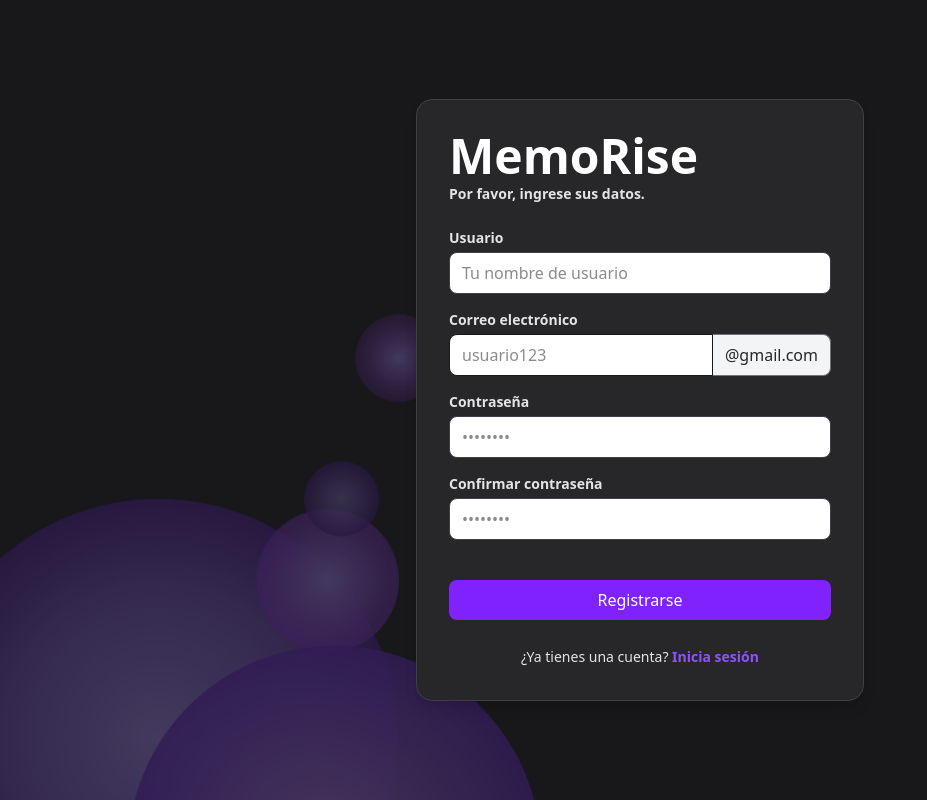
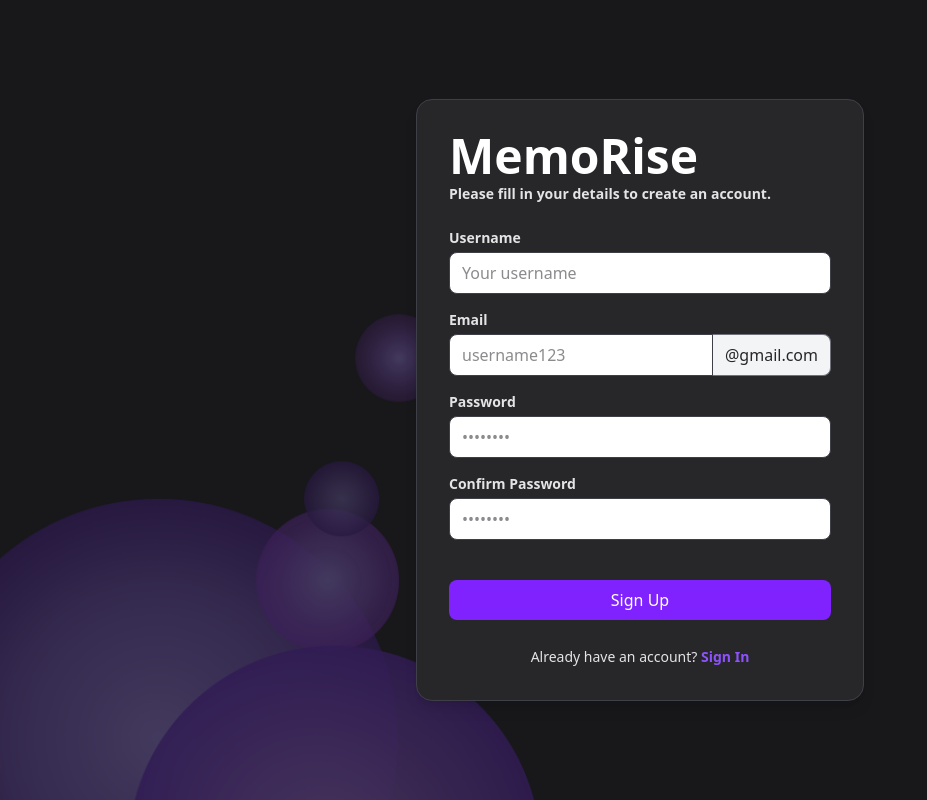
Before and after one commit to MagicExist/MemoRise, a React (Vite) app in the folder front-end/: page /register in a window 1280 px wide. Shown: the whole page, without its empty margins (0-927 px from the left). Built offline with nearby package versions, Linux system fonts and the light colour scheme.

Commit message:
fix:Improve registration text

```diff
--- a/front-end/src/components/AuthComponents/Login.tsx
+++ b/front-end/src/components/AuthComponents/Login.tsx
@@ -116,7 +116,7 @@ const Login: React.FC = () => {
               name="email"
               value={formData.email}
               onChange={handleChange}
-              placeholder="username123"
+              placeholder="Email"
               maxLength={76}
               className="flex-1 px-3 py-2 border border-zinc-700 rounded-l-lg bg-white text-zinc-900 focus:outline-none focus:ring focus:ring-violet-500"
             />
--- a/front-end/src/components/AuthComponents/Registration.tsx
+++ b/front-end/src/components/AuthComponents/Registration.tsx
@@ -13,7 +13,7 @@ const Registration: React.FC = () => {
     password: "",
     confirm_password: "",
     username: "",
-    emailDomain: "@gmail.com",
+    emailDomain: "@gmail.com", // fixed domain suffix
   });
 
   const [errors, setErrors] = useState({
@@ -25,13 +25,14 @@ const Registration: React.FC = () => {
 
   const [isSubmitting, setIsSubmitting] = useState(false);
 
+  // ✅ Handle input changes
   const handleChange = (
     e: React.ChangeEvent<HTMLInputElement | HTMLSelectElement>
   ) => {
     setFormData({ ...formData, [e.target.name]: e.target.value });
   };
 
-  // Validaciones
+  // ✅ Form validation
   const validateForm = () => {
     let valid = true;
     const newErrors = {
@@ -41,53 +42,53 @@ const Registration: React.FC = () => {
       confirmPassword: "",
     };
 
-    // Usuario: 4–25 caracteres, letras, números, ".", "_" o "-"
+    // Username: 4–25 characters, letters, numbers, ".", "_" or "-"
     const usernameRegex = /^[a-zA-Z0-9._-]{4,25}$/;
     if (!usernameRegex.test(formData.username)) {
       newErrors.username =
-        "Debe tener entre 4 y 25 caracteres. Solo se permiten letras, números, '.', '_' o '-'.";
+        "Username must be 4–25 characters and can include letters, numbers, '.', '_' or '-'.";
       valid = false;
     }
 
-    // Parte usuario del correo
+    // Email username part
     const emailUserRegex = /^[a-z0-9]+(?:\.[a-z0-9]+)*$/;
     if (
       !emailUserRegex.test(formData.email) ||
       formData.email.length < 4 ||
       formData.email.length > 76
     ) {
-      newErrors.email = "Correo incorrecto.";
+      newErrors.email = "Invalid email username.";
       valid = false;
     }
 
-    // Correo completo
+    // Full email validation
     const fullEmail = `${formData.email}${formData.emailDomain}`;
     const fullEmailRegex = /^[a-z0-9]+(?:\.[a-z0-9]+)*@[a-z]+\.[a-z]{2,}$/;
     if (!fullEmailRegex.test(fullEmail)) {
-      newErrors.email = "Correo completo inválido.";
+      newErrors.email = "Invalid full email format.";
       valid = false;
     }
 
-    // Contraseña
+    // Password validation: 8+ chars, uppercase, lowercase, number, symbol
     const passwordRegex =
       /^(?=.*[a-z])(?=.*[A-Z])(?=.*\d)(?=.*[!@#$%^&*()_+\-=\[\]{};':"\\|,.<>/?]).{8,}$/;
 
     if (!passwordRegex.test(formData.password)) {
       newErrors.password =
-        "Mínimo 8 caracteres, con mayúscula, minúscula, número y símbolo.";
+        "Password must have at least 8 characters, including uppercase, lowercase, number, and symbol.";
       valid = false;
     } else if (formData.password.length > 25) {
-      newErrors.password = "La contraseña no debe superar los 25 caracteres.";
+      newErrors.password = "Password cannot exceed 25 characters.";
       valid = false;
     }
 
-    // Confirmar contraseña
+    // Confirm password
     if (formData.password !== formData.confirm_password) {
-      newErrors.confirmPassword = "Las contraseñas no coinciden.";
+      newErrors.confirmPassword = "Passwords do not match.";
       valid = false;
     } else if (formData.confirm_password.length > 20) {
       newErrors.confirmPassword =
-        "La confirmación no debe superar los 20 caracteres.";
+        "Confirm password cannot exceed 20 characters.";
       valid = false;
     }
 
@@ -95,7 +96,7 @@ const Registration: React.FC = () => {
     return valid;
   };
 
-  // Envío del formulario
+  // ✅ Handle form submission
   const handleSubmit = async (e: React.FormEvent) => {
     e.preventDefault();
 
@@ -104,20 +105,17 @@ const Registration: React.FC = () => {
     setIsSubmitting(true);
 
     try {
-      // Build payload with our type
+      // Build payload
       const payload: UserRegistration = {
         username: formData.username,
-        email: `${formData.email}${formData.emailDomain}`, // join before sending
+        email: `${formData.email}${formData.emailDomain}`,
         password: formData.password,
         confirm_password: formData.confirm_password,
       };
 
-      console.log("📤 Enviando datos:", payload);
+      await registerUser(payload);
 
-      const response = await registerUser(payload);
-      console.log("✅ Usuario registrado:", response);
-
-      // Reset form
+      // Reset form after successful registration
       setFormData({
         email: "",
         username: "",
@@ -126,12 +124,16 @@ const Registration: React.FC = () => {
         confirm_password: "",
       });
 
+      // Redirect to login page
       navigate("/");
-
     } catch (error: any) {
-      console.error("❌ Error en registro:", error);
+      // Handle backend validation errors
       if (error.response?.data) {
-        console.error("Detalles del error:", error.response.data);
+        setErrors((prev) => ({
+          ...prev,
+          email: error.response.data.email || prev.email,
+          username: error.response.data.username || prev.username,
+        }));
       }
     } finally {
       setIsSubmitting(false);
@@ -140,32 +142,37 @@ const Registration: React.FC = () => {
 
   return (
     <div className="flex justify-center items-center min-h-screen bg-zinc-900 relative">
+      {/* Background image */}
       <div
         style={{ backgroundImage: `url(${backgroundImage})` }}
         className="absolute bottom-0 left-0 w-2/3 h-4/5 bg-contain bg-left-bottom opacity-30 bg-no-repeat"
       />
+
+      {/* Registration form */}
       <form
         onSubmit={handleSubmit}
         className="bg-zinc-800 shadow-lg rounded-2xl p-8 w-full max-w-md border border-zinc-700 z-10"
       >
-        {/* Títulos */}
+        {/* Title section */}
         <div className="mb-6">
           <h1 className="text-5xl font-bold text-white mb-1">MemoRise</h1>
           <h2 className="text-sm font-bold text-zinc-200">
-            Por favor, ingrese sus datos.
+            Please fill in your details to create an account.
           </h2>
         </div>
 
-        {/* Usuario */}
+        {/* Username */}
         <div className="mb-4">
-          <label className="block text-sm font-bold text-zinc-200">Usuario</label>
+          <label className="block text-sm font-bold text-zinc-200">
+            Username
+          </label>
           <input
             type="text"
             name="username"
             value={formData.username}
             onChange={handleChange}
-            placeholder="Tu nombre de usuario"
-            maxLength={25} // 👈 máximo de caracteres
+            placeholder="Your username"
+            maxLength={25}
             className="w-full mt-1 px-3 py-2 border border-zinc-700 rounded-lg bg-white text-zinc-900 focus:outline-none focus:ring focus:ring-violet-500"
           />
           {errors.username && (
@@ -173,23 +180,23 @@ const Registration: React.FC = () => {
           )}
         </div>
 
-        {/* Correo */}
+        {/* Email */}
         <div className="mb-4">
           <label className="block text-sm font-bold text-zinc-200">
-    Correo electrónico
+            Email
           </label>
           <div className="flex mt-1 items-center">
-    {/* Parte del usuario */}
+            {/* Username part of email */}
             <input
               type="text"
               name="email"
               value={formData.email}
               onChange={handleChange}
-      placeholder="usuario123"
-      maxLength={76} // 👈 máximo para emailUser
-      className="flex-1 px-3 py-2 border border-zinc-00 rounded-l-lg bg-white text-zinc-900 focus:outline-none focus:ring focus:ring-violet-500"
+              placeholder="username123"
+              maxLength={76}
+              className="flex-1 px-3 py-2 border border-zinc-700 rounded-l-lg bg-white text-zinc-900 focus:outline-none focus:ring focus:ring-violet-500"
             />
-    {/* Dominio fijo */}
+            {/* Fixed domain */}
             <span className="px-3 py-2 border border-l-0 border-zinc-500 rounded-r-lg bg-gray-100 text-zinc-800">
               @gmail.com
             </span>
@@ -199,11 +206,10 @@ const Registration: React.FC = () => {
           )}
         </div>
 
-
-        {/* Contraseña */}
+        {/* Password */}
         <div className="mb-4">
           <label className="block text-sm font-bold text-zinc-200">
-            Contraseña
+            Password
           </label>
           <input
             type="password"
@@ -211,7 +217,7 @@ const Registration: React.FC = () => {
             value={formData.password}
             onChange={handleChange}
             placeholder="••••••••"
-            maxLength={20} // 👈 máximo de 20 caracteres
+            maxLength={20}
             className="w-full mt-1 px-3 py-2 border border-zinc-700 rounded-lg bg-white text-zinc-900 focus:outline-none focus:ring focus:ring-violet-500"
           />
           {errors.password && (
@@ -219,10 +225,10 @@ const Registration: React.FC = () => {
           )}
         </div>
 
-        {/* Confirmar contraseña */}
+        {/* Confirm Password */}
         <div className="mb-10">
           <label className="block text-sm font-bold text-zinc-200">
-            Confirmar contraseña
+            Confirm Password
           </label>
           <input
             type="password"
@@ -230,15 +236,17 @@ const Registration: React.FC = () => {
             value={formData.confirm_password}
             onChange={handleChange}
             placeholder="••••••••"
-            maxLength={20} // 👈 máximo de 20 caracteres
+            maxLength={20}
             className="w-full mt-1 px-3 py-2 border border-zinc-700 rounded-lg bg-white text-zinc-900 focus:outline-none focus:ring focus:ring-violet-500"
           />
           {errors.confirmPassword && (
-            <p className="text-red-500 text-sm mt-1">{errors.confirmPassword}</p>
+            <p className="text-red-500 text-sm mt-1">
+              {errors.confirmPassword}
+            </p>
           )}
         </div>
 
-        {/* Botón */}
+        {/* Submit button */}
         <button
           type="submit"
           disabled={isSubmitting}
@@ -248,17 +256,19 @@ const Registration: React.FC = () => {
               : "bg-violet-600 hover:bg-violet-700"
           }`}
         >
-          {isSubmitting ? "Registrando..." : "Registrarse"}
+          {isSubmitting ? "Registering..." : "Sign Up"}
         </button>
 
-        {/* Enlace para volver al login */}
+        {/* Link to login */}
         <div className="mt-6 text-center">
-          <span className="text-sm text-zinc-200">¿Ya tienes una cuenta? </span>
+          <span className="text-sm text-zinc-200">
+            Already have an account?{" "}
+          </span>
           <Link
             to="/"
             className="text-sm font-bold text-violet-500 hover:underline"
           >
-            Inicia sesión
+            Sign In
           </Link>
         </div>
       </form>
```
Lines whose indentation alone changed are shown as unchanged.
